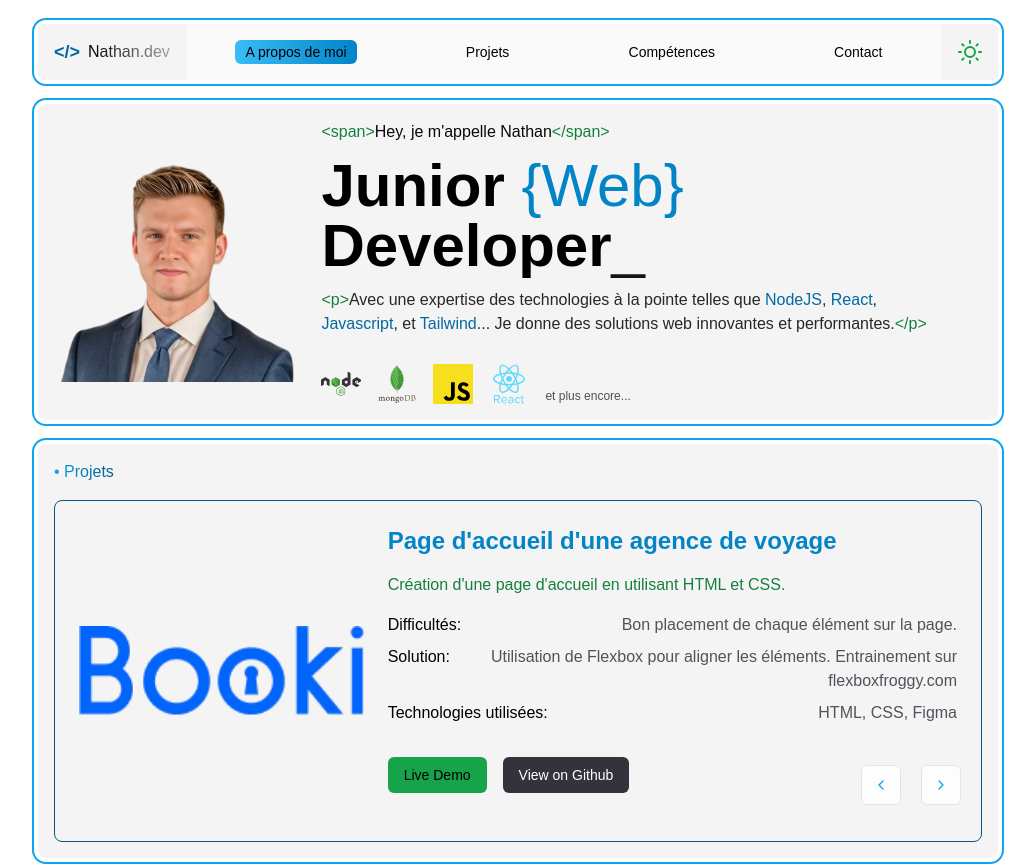
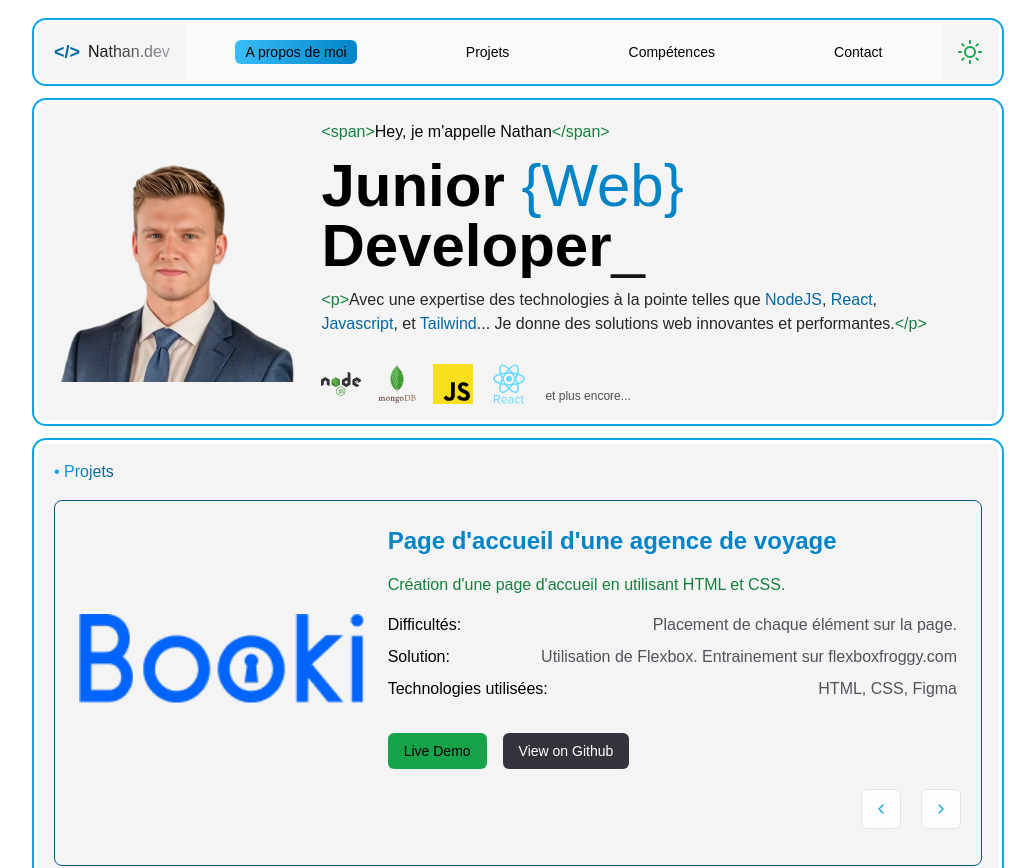
Before and after one commit to BinaryZoboo/portfolio, a React (Vite) app: page / in a window 1280 px wide. Shown: the top 868 px of the page, without its empty margins (122-1157 px from the left). Built offline with nearby package versions, Linux system fonts and the light colour scheme.

Commit message:
data pour le carousel

```diff
--- a/public/data/projects.json
+++ b/public/data/projects.json
@@ -4,8 +4,8 @@
     "alt": "logo booki",
     "title": "Page d'accueil d'une agence de voyage",
     "description": "Création d'une page d'accueil en utilisant HTML et CSS.",
-    "difficulty": "Bon placement de chaque élément sur la page.",
-    "soluce": "Utilisation de Flexbox pour aligner les éléments. Entrainement sur flexboxfroggy.com",
+    "difficulty": "Placement de chaque élément sur la page.",
+    "soluce": "Utilisation de Flexbox. Entrainement sur flexboxfroggy.com",
     "technologies": ["HTML", "CSS", "Figma"],
     "demoUrl": "https://binaryzoboo.github.io/Booki/",
     "githubUrl": "https://github.com/BinaryZoboo/Booki"
@@ -13,33 +13,32 @@
   {
     "image": "../assets/sophiebluel.webp",
     "alt": "logo sophiebluel",
-    "title": "Page d'accueil d'une agence de voyage",
-    "description": "Création d'une page d'accueil en utilisant HTML et CSS.",
-    "difficulty": "Bon placement de chaque élément sur la page.",
-    "soluce": "Utilisation de Flexbox pour aligner les éléments. Entrainement sur flexboxfroggy.com",
-    "technologies": ["HTML", "CSS", "JS", "Figma"],
+    "title": "Portfolio d'une architecte",
+    "description": "Création d'un portfolio pour une architecte en utilisant HTML, CSS et JavaScript.",
+    "difficulty": "Communication avec l'API. Et gestion des données reçues.",
+    "soluce": "Utilisation de Fetch pour récupérer les données. ",
+    "technologies": ["HTML", "CSS", "Node.js", "JavaScript", "Figma"],
     "githubUrl": "https://github.com/BinaryZoboo/portfolio_architecte"
   },
   {
-    "image": "../assets/booki.webp",
-    "alt": "logo booki",
-    "title": "Page d'accueil d'une agence de voyage",
-    "description": "Création d'une page d'accueil en utilisant HTML et CSS.",
-    "difficulty": "Bon placement de chaque élément sur la page.",
-    "soluce": "Utilisation de Flexbox pour aligner les éléments. Entrainement sur flexboxfroggy.com",
-    "technologies": ["HTML", "CSS", "Figma"],
-    "demoUrl": "https://binaryzoboo.github.io/Booki/",
-    "githubUrl": "https://github.com/BinaryZoboo/Booki"
+    "image": "../assets/Nina.webp",
+    "alt": "logo Nina",
+    "title": "Débogage et amélioration d'un site web",
+    "description": "Amelioration du site web d'une photographe, SEO et débogage.",
+    "difficulty": "Mise en place de l'optimisation SEO.",
+    "soluce": "Utilisation de Ligthhouse, WAVE et Google DevTools pour identifier les problèmes.",
+    "technologies": ["Lighthouse", "WAVE", "Coolors", "WCAG"],
+    "demoUrl": "https://binaryzoboo.github.io/nina_carducci/",
+    "githubUrl": "https://github.com/BinaryZoboo/nina_carducci"
   },
   {
-    "image": "../assets/booki.webp",
-    "alt": "logo booki",
-    "title": "Page d'accueil d'une agence de voyage",
-    "description": "Création d'une page d'accueil en utilisant HTML et CSS.",
-    "difficulty": "Bon placement de chaque élément sur la page.",
-    "soluce": "Utilisation de Flexbox pour aligner les éléments. Entrainement sur flexboxfroggy.com",
-    "technologies": ["HTML", "CSS", "Figma"],
-    "demoUrl": "https://binaryzoboo.github.io/Booki/",
-    "githubUrl": "https://github.com/BinaryZoboo/Booki"
+    "image": "../assets/Kasa.webp",
+    "alt": "logo Kasa",
+    "title": "Kasa, site de location de logements",
+    "description": "Création d'une page de location de logements en utilisant HTML, SASS et JavaScript avec React.",
+    "difficulty": "Prise en main de React et gestion des fichiers SASS.",
+    "soluce": "Creation de composants React pour chaque élément de la page. Aide via des tutoriels pour SASS sur Internet. ",
+    "technologies": ["HTML", "SASS", "React", "JavaScript", "Figma"],
+    "githubUrl": "https://github.com/BinaryZoboo/Kasa_"
   }
 ]
--- a/src/components/CardProjects.jsx
+++ b/src/components/CardProjects.jsx
@@ -40,7 +40,7 @@ export default function CardProject({
               e.target.onerror = null;
               e.target.src = "/path/to/fallback/image.jpg";
             }}
-            className="flex max-h-32  min-h-32 w-full items-center justify-center object-fill text-lg font-bold text-white lg:min-h-0"
+            className="flex max-h-32  min-h-32 w-full items-center justify-center object-contain text-lg font-bold text-white lg:min-h-0"
           />
         </div>
         <div className="space-y-4 sm:pb-6 lg:w-2/3">
--- a/src/pages/Home.jsx
+++ b/src/pages/Home.jsx
@@ -12,8 +12,10 @@ const Home = () => {
         <Aboutme />
         <ProjectsCarousel />
         <Skills />
+      </main>
+      <footer>
         <Contact />
-      </main>
+      </footer>
     </div>
   );
 };
```
Also changed, not shown: public/assets/Kasa.webp (added), public/assets/Nina.webp (added).
